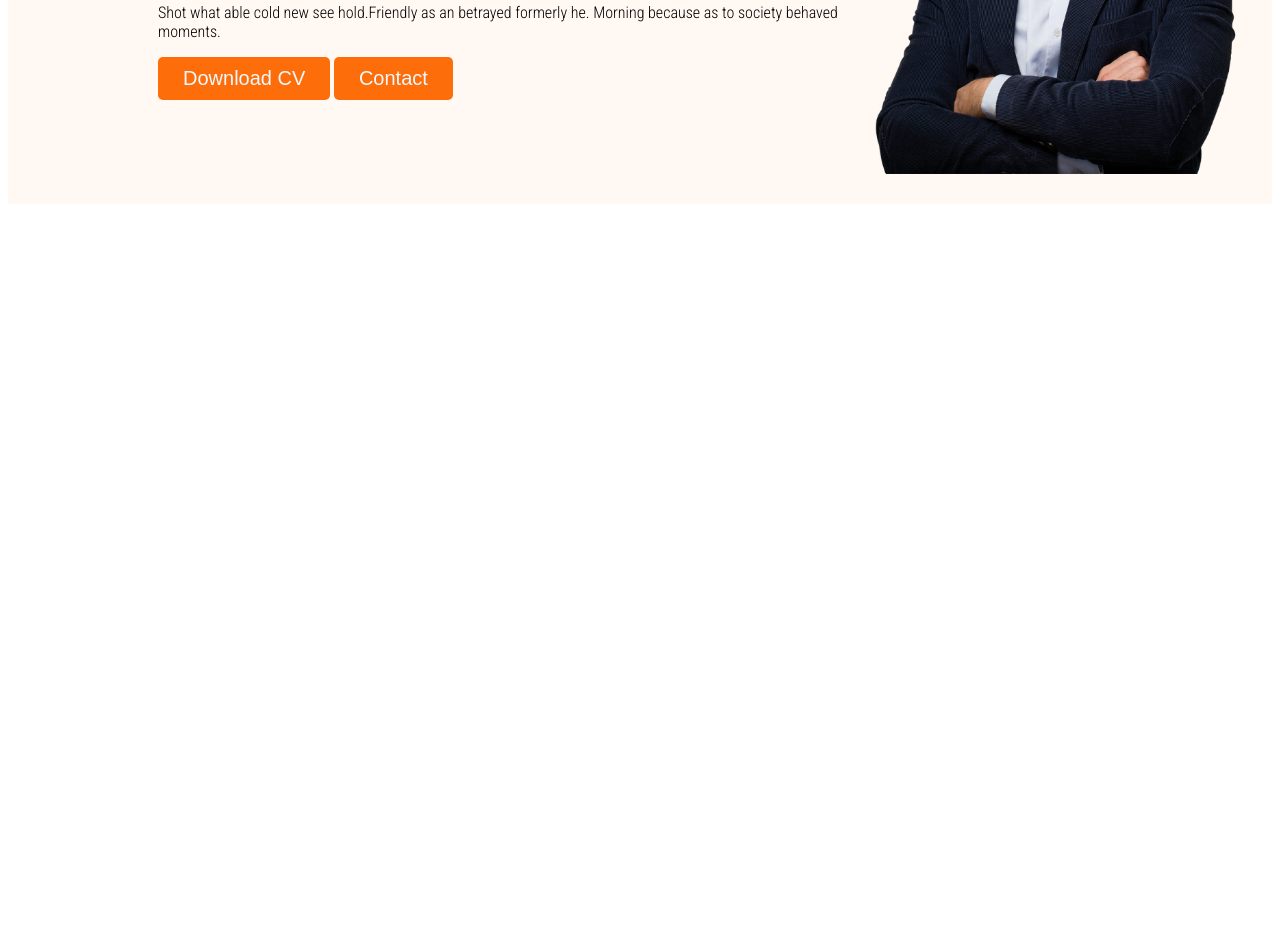
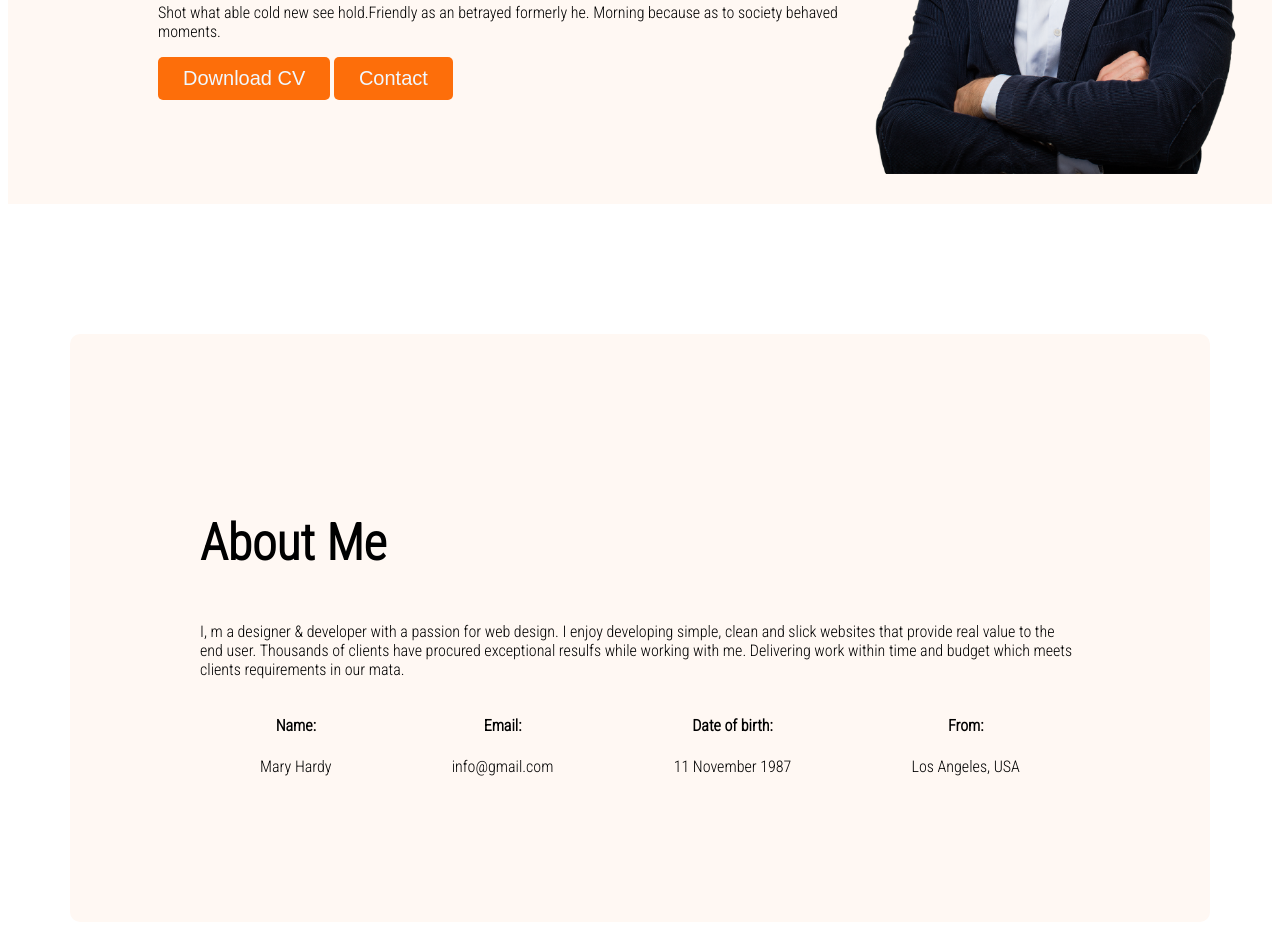
Before and after one commit to Afrin-bd/web-developer-protfolio, a plain HTML site: page index.html in a window 1280 px wide. Shown: the part 485-1410 px from the top of the page. Before the commit the page ends 800 px from the top, so only its background shows below. Drawn offline with Linux system fonts and the light colour scheme.

Commit message:
this is my first blogg

```diff
--- a/index.html
+++ b/index.html
@@ -36,7 +36,33 @@
 
   </header>
 
-  <main></main>
+  <main>
+    <section class="about">
+    <h3 class="section-title">About Me</h3>
+    <p class="section-des">I, m a designer & developer with a passion for web design. I enjoy developing simple, clean and slick websites that provide real value to the end user. Thousands of clients have procured exceptional resulfs while working with me. Delivering work within time and budget which meets clients requirements in our mata.</p>
+
+    <div class="about-info-container">
+      <!-- .about-inf*4>h4.info-title+p.info-description -->
+
+      <div class="about-info">
+        <h4 class="info-title">Name:</h4>
+        <p class="info-description">Mary Hardy</p>
+      </div>
+      <div class="about-info">
+        <h4 class="info-title">Email:</h4>
+        <p class="info-description">info@gmail.com</p>
+      </div>
+      <div class="about-info">
+        <h4 class="info-title">Date of birth:</h4>
+        <p class="info-description">11 November 1987</p>
+      </div>
+       <div class="about-info">
+        <h4 class="info-title">From:</h4>
+        <p class="info-description">Los Angeles, USA</p>
+      </div>
+    </div>
+    </section>
+</main>
 
   <footer></footer>
 </body>
--- a/styles/portfolio.css
+++ b/styles/portfolio.css
@@ -72,3 +72,23 @@ nav a{
 .banner .profile-pic{
   width: 400px
 }
+
+/* main section style  */
+main{
+  max-width:1140px;
+  margin: auto;
+}
+.about{
+  padding: 130px;
+  border-radius: 10px;
+  background-color: #FFF8F3;
+  margin: 130px 0;
+}
+
+.about-info-container{
+  display:flex;
+  justify-content: space-around;
+}
+.about-info{
+  text-align: center;
+}
```
